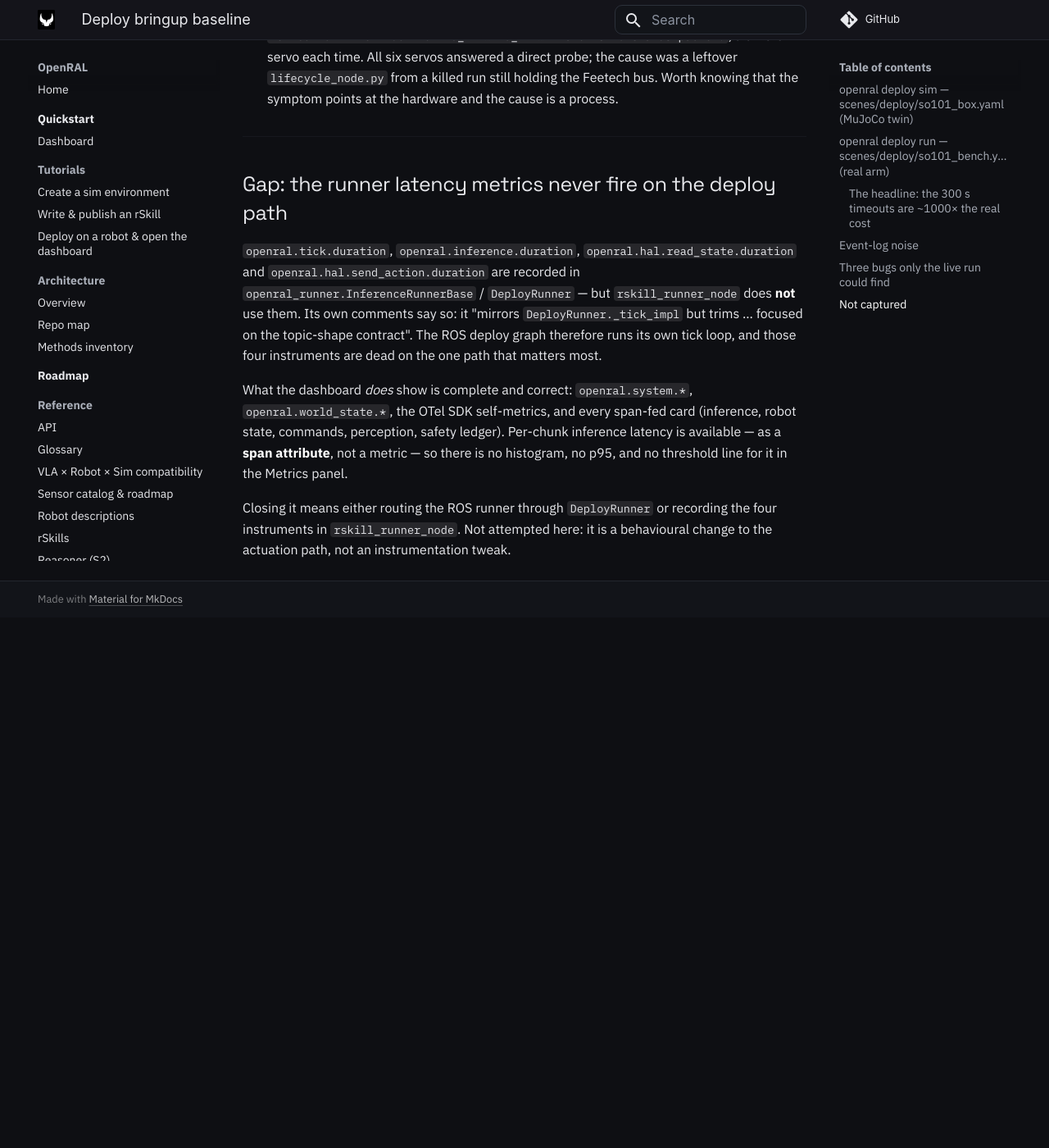
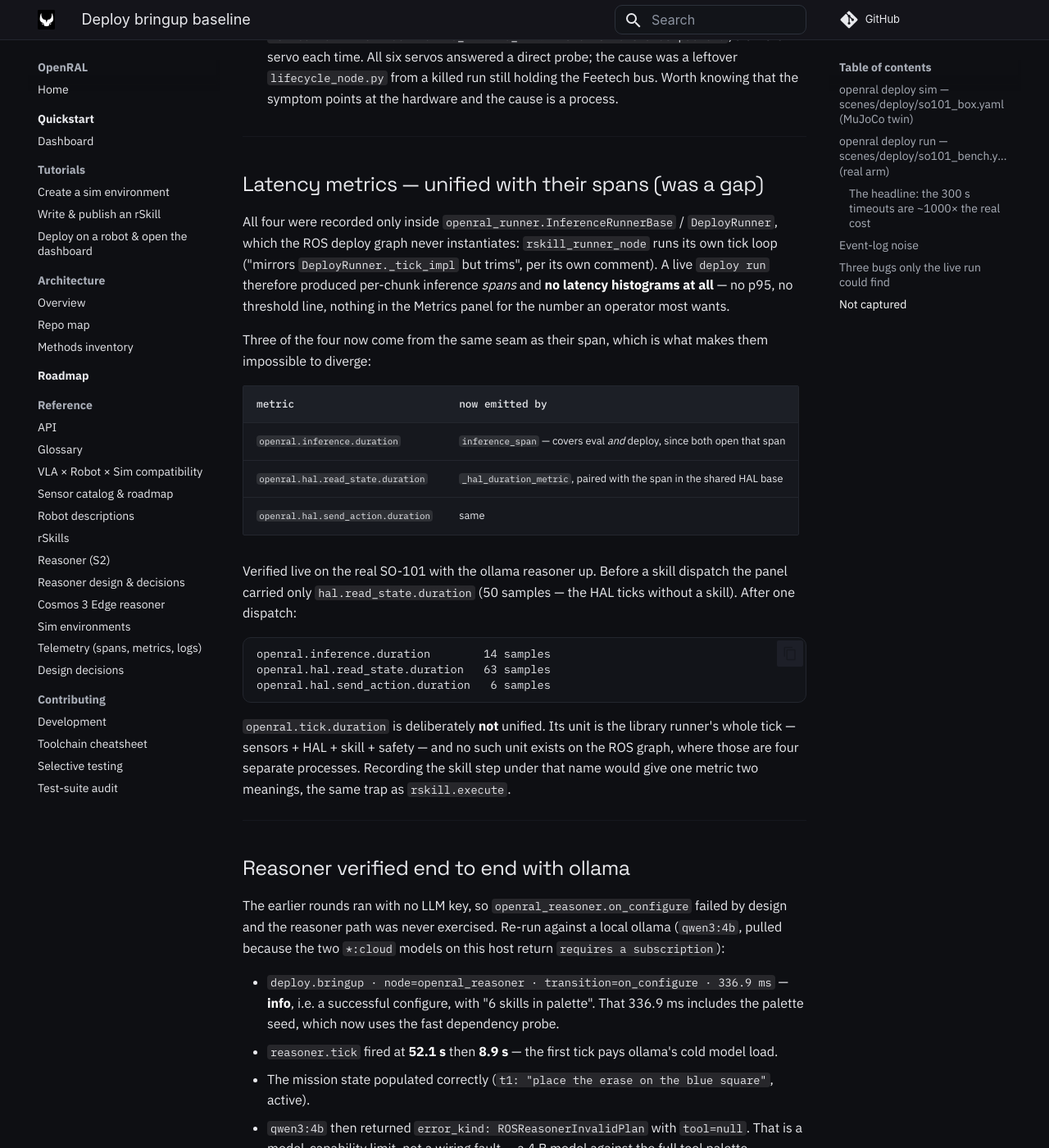
Before and after one commit to OpenRAL/openral, an MkDocs documentation site: the page built from docs/perf/deploy-baseline.md, in a window 1280 px wide and 1400 px high, scrolled down 5337 px. Shown: the whole window at 82% size. Built offline with MkDocs 1.6.1 and Material for MkDocs 9.7.7, drawn with Linux system fonts in a browser that asks for light colours; comment, search, counter and statistics services are not loaded; before the commit the page ends 6090 px from its top, so only the background shows below that; some of the changed text lies outside the part shown.

Commit message:
feat(observability): emit the latency metrics from their span helpers
`openral.inference.duration`, `openral.hal.read_state.duration` and
`openral.hal.send_action.duration` behaved differently from every other
signal for one reason: they were recorded inside
`openral_runner.InferenceRunnerBase` / `DeployRunner`, and the ROS deploy
graph never instantiates those. `rskill_runner_node` runs its own tick
loop — "mirrors `DeployRunner._tick_impl` but trims", per its own comment
— and opens the spans directly. So a live `openral deploy run` produced
per-chunk inference *spans* and no inference *histogram*: no p95, no
threshold line, nothing in the Metrics panel for the number an operator
most wants.

The fix is to stop treating the metric as the caller's job. Each one is
now emitted by the same seam that opens its span:

* `inference_span` records `openral.inference.duration` — so the eval path
  and the deploy path both get it, because both open that span.
* `_hal_duration_metric` pairs the two HAL histograms with their spans in
  the shared HAL lifecycle base, so every robot gets them.

A span and its metric can no longer diverge, because producing one
necessarily produces the other.

Verified live on the real SO-101 with an ollama reasoner running. Before a
skill dispatch the panel carried only `hal.read_state.duration` (50
samples — the HAL ticks without a skill). After one dispatch:
`inference.duration` 14, `hal.read_state.duration` 63,
`hal.send_action.duration` 6. Previously: zero, all three.

`openral.tick.duration` is deliberately NOT unified. Its unit is the
library runner's whole tick — sensors + HAL + skill + safety — and no such
unit exists on the ROS graph, where those are four separate processes.
Recording the skill step under that name would give one metric two
meanings, which is exactly the `rskill.execute` trap that already cost a
round of debugging.

Labels stay closed-set (design §9): `kind` on inference, `hal.adapter` on
the HAL pair. Device and engine ride the span, where cardinality is free.
Both helpers swallow their own failures — an observability probe must not
be able to disturb the control loop.

Co-Authored-By: Claude Opus 5 (1M context) <noreply@anthropic.com>
Claude-Session: https://claude.ai/code/session_01NsYPKeTw2Lc1N5X1uj4cFi
Signed-off-by: Adrian Llopart <adrianllopart@gmail.com>

```diff
--- a/docs/perf/deploy-baseline.md
+++ b/docs/perf/deploy-baseline.md
@@ -202,24 +202,72 @@ confirmation the Dockerfile setting is doing its job.
 
 ---
 
-## Gap: the runner latency metrics never fire on the deploy path
+## Latency metrics — unified with their spans (was a gap)
 
-`openral.tick.duration`, `openral.inference.duration`,
-`openral.hal.read_state.duration` and `openral.hal.send_action.duration` are
-recorded in `openral_runner.InferenceRunnerBase` / `DeployRunner` — but
-`rskill_runner_node` does **not** use them. Its own comments say so: it
-"mirrors `DeployRunner._tick_impl` but trims … focused on the topic-shape
-contract". The ROS deploy graph therefore runs its own tick loop, and those
-four instruments are dead on the one path that matters most.
+All four were recorded only inside `openral_runner.InferenceRunnerBase` /
+`DeployRunner`, which the ROS deploy graph never instantiates:
+`rskill_runner_node` runs its own tick loop ("mirrors `DeployRunner._tick_impl`
+but trims", per its own comment). A live `deploy run` therefore produced
+per-chunk inference *spans* and **no latency histograms at all** — no p95, no
+threshold line, nothing in the Metrics panel for the number an operator most
+wants.
 
-What the dashboard *does* show is complete and correct: `openral.system.*`,
-`openral.world_state.*`, the OTel SDK self-metrics, and every span-fed card
-(inference, robot state, commands, perception, safety ledger). Per-chunk
-inference latency is available — as a **span attribute**, not a metric — so
-there is no histogram, no p95, and no threshold line for it in the Metrics
-panel.
+Three of the four now come from the same seam as their span, which is what
+makes them impossible to diverge:
 
-Closing it means either routing the ROS runner through `DeployRunner` or
-recording the four instruments in `rskill_runner_node`. Not attempted here:
-it is a behavioural change to the actuation path, not an instrumentation
-tweak.
+| metric | now emitted by |
+|---|---|
+| `openral.inference.duration` | `inference_span` — covers eval *and* deploy, since both open that span |
+| `openral.hal.read_state.duration` | `_hal_duration_metric`, paired with the span in the shared HAL base |
+| `openral.hal.send_action.duration` | same |
+
+Verified live on the real SO-101 with the ollama reasoner up. Before a skill
+dispatch the panel carried only `hal.read_state.duration` (50 samples — the HAL
+ticks without a skill). After one dispatch:
+
+    openral.inference.duration        14 samples
+    openral.hal.read_state.duration   63 samples
+    openral.hal.send_action.duration   6 samples
+
+`openral.tick.duration` is deliberately **not** unified. Its unit is the
+library runner's whole tick — sensors + HAL + skill + safety — and no such unit
+exists on the ROS graph, where those are four separate processes. Recording the
+skill step under that name would give one metric two meanings, the same trap as
+`rskill.execute`.
+
+---
+
+## Reasoner verified end to end with ollama
+
+The earlier rounds ran with no LLM key, so `openral_reasoner.on_configure`
+failed by design and the reasoner path was never exercised. Re-run against a
+local ollama (`qwen3:4b`, pulled because the two `*:cloud` models on this host
+return `requires a subscription`):
+
+* `deploy.bringup · node=openral_reasoner · transition=on_configure · 336.9 ms`
+  — **info**, i.e. a successful configure, with "6 skills in palette". That
+  336.9 ms includes the palette seed, which now uses the fast dependency probe.
+* `reasoner.tick` fired at **52.1 s** then **8.9 s** — the first tick pays
+  ollama's cold model load.
+* The mission state populated correctly (`t1: "place the erase on the blue
+  square"`, active).
+* `qwen3:4b` then returned `error_kind: ROSReasonerInvalidPlan` with
+  `tool=null`. That is a model-capability limit, not a wiring fault — a 4 B
+  model against the full tool palette, consistent with the earlier note that
+  glm-4.6v thrashes where glm-5.2 drives. The infrastructure works; the model
+  is too small to plan.
+
+Configured via the deprecated-but-supported legacy shim
+(`OPENRAL_REASONER_LLM_PROVIDER=ollama`, `OPENRAL_REASONER_LLM_MODEL=qwen3:4b`).
+Note the model-first path cannot express this today: the launch forwards
+`OPENRAL_REASONER_MODEL` and `OPENRAL_REASONER_ENDPOINT` into the reasoner's
+`additional_env` but **not** `OPENRAL_REASONER_DIALECT`, which an uncurated
+model id requires.
+
+## A promotion that measurement did *not* condemn
+
+`world.scene_objects` looked like it was flooding the info band — ~20 rows in
+one snapshot, the same shape as the `rskill.execute` mistake. Measured over a
+20 s window it fires at **0.10/s**; the rows had simply accumulated over
+several minutes. Left as a headline span. Worth recording that the check was
+run, because the two preceding rounds each found a real one.
```
Also changed, not shown: docs/methods/01-hal.md (+14 -14 lines), docs/methods/06-reasoning-wam-safety-observability.md (+6 -6 lines), docs/reference/telemetry.md (+15 -4 lines), 3 other files.
